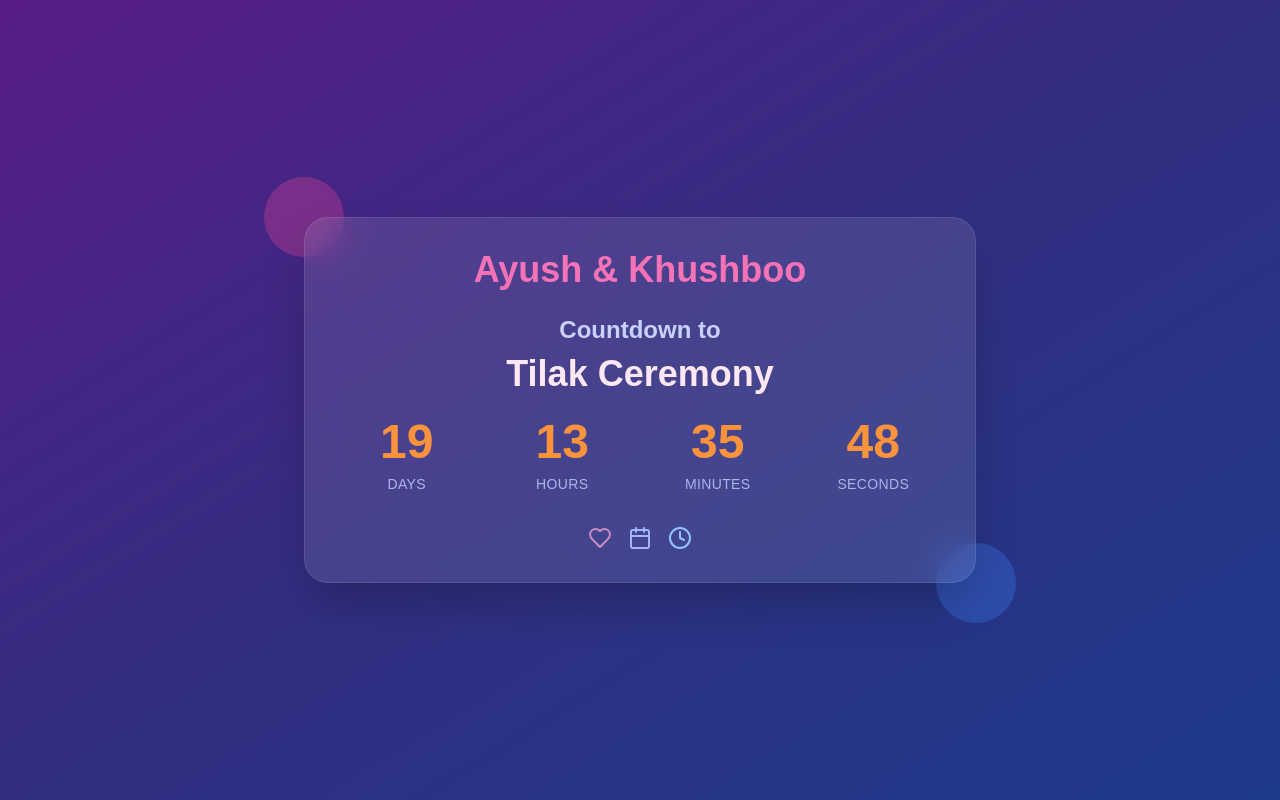
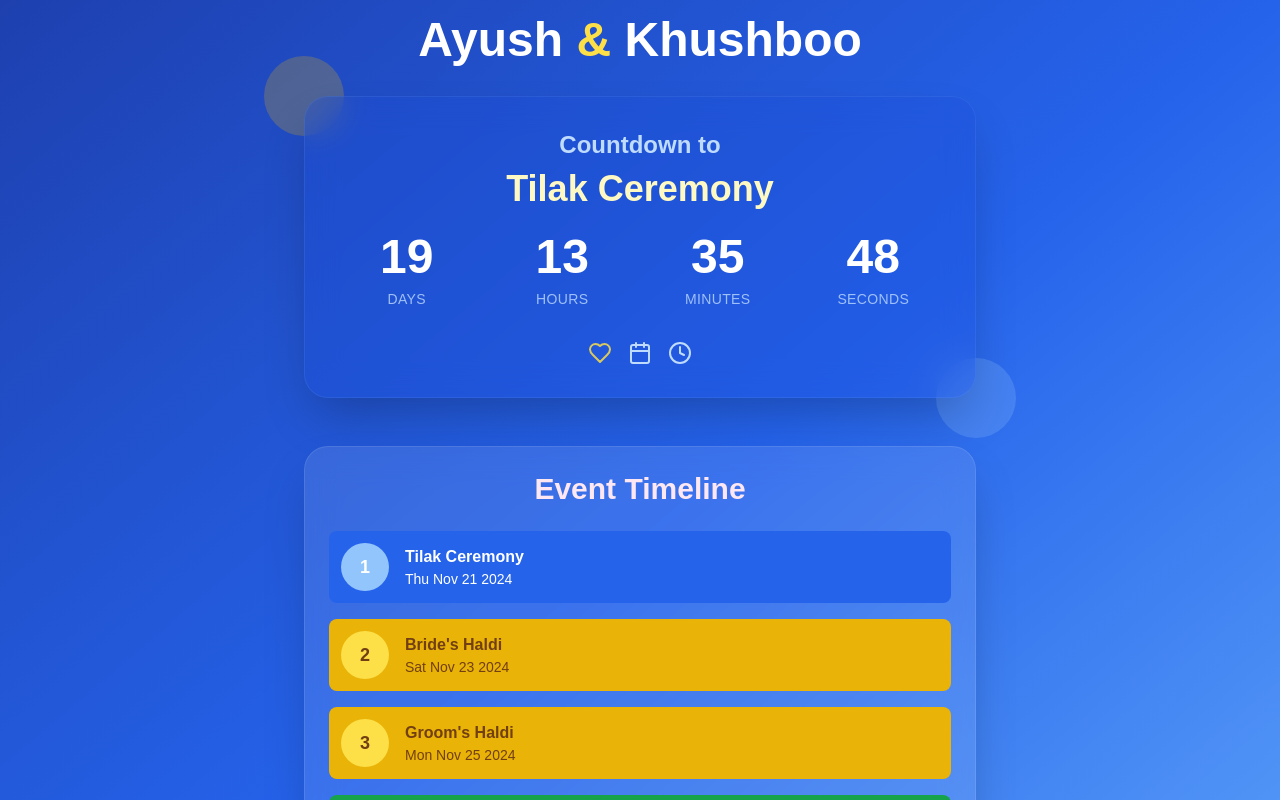
Before and after one commit to theaayushsingh/WeddingTimeline, a Next.js app: page / in a window 1280 px wide. Shown: the top 800 px of the page. Built offline with nearby package versions, Linux system fonts and the light colour scheme.

Commit message:
version 2

```diff
--- a/app/components/Wedding-Page.tsx
+++ b/app/components/Wedding-Page.tsx
@@ -1,109 +1,171 @@
 'use client'
 
-import { useState, useEffect } from 'react'
+import { useState, useEffect, useRef } from 'react'
 import { Heart, Calendar, Clock, PartyPopper } from 'lucide-react'
+import { events, theme } from './wedding-config'
+
+type Event = typeof events[number];
+
+function EventTimeline() {
+  return (
+    <div className="mt-12 p-6 backdrop-blur-lg bg-white bg-opacity-10 rounded-3xl shadow-2xl border border-white border-opacity-10 w-full max-w-2xl">
+      <h2 className="text-3xl font-bold mb-6 text-center text-pink-100">Event Timeline</h2>
+      <div className="space-y-4">
+        {events.map((event, index) => (
+          <div key={index} className={`flex items-center p-3 rounded-lg ${theme[event.theme].primary}`}>
+            <div className={`w-12 h-12 flex-shrink-0 flex items-center justify-center rounded-full ${theme[event.theme].secondary} mr-4`}>
+              <span className={`text-lg font-bold ${theme[event.theme].text}`}>{index + 1}</span>
+            </div>
+            <div>
+              <h3 className={`font-semibold ${theme[event.theme].text}`}>{event.name}</h3>
+              <p className={`text-sm ${theme[event.theme].text}`}>{event.date.toDateString()}</p>
+            </div>
+          </div>
+        ))}
+      </div>
+    </div>
+  )
+}
 
 export default function ModernWeddingCountdown() {
   const [countdown, setCountdown] = useState({ days: 0, hours: 0, minutes: 0, seconds: 0 })
-  const [currentEvent, setCurrentEvent] = useState('')
+  const [currentEvent, setCurrentEvent] = useState<Event | null>(null)
+  const [nextEvent, setNextEvent] = useState<Event | null>(null)
   const [isCelebrationDay, setIsCelebrationDay] = useState(false)
-
-  const events = [
-    { name: 'Tilak Ceremony', date: new Date('2024-11-21T00:00:00') },
-    { name: 'Wedding', date: new Date('2024-11-27T00:00:00') },
-    { name: 'Reception', date: new Date('2024-11-28T00:00:00') }
-  ]
+  const [error, setError] = useState<string | null>(null)
+  const intervalRef = useRef<NodeJS.Timeout>()
 
   useEffect(() => {
-    const timer = setInterval(() => {
+    const updateCountdown = () => {
+      try {
         const now = new Date()
-      const todayEvent = events.find(event =>
+        console.log('Current date:', now.toISOString())
+        console.log('Events:', events)
+
+        let todayEvent = events.find(event =>
           event.date.toDateString() === now.toDateString()
         )
 
         if (todayEvent) {
-        setCurrentEvent(todayEvent.name)
+          console.log('Today is an event day:', todayEvent.name)
+          setCurrentEvent(todayEvent)
           setIsCelebrationDay(true)
-        setCountdown({ days: 0, hours: 0, minutes: 0, seconds: 0 })
+          let nextEventIndex = events.findIndex(e => e.name === todayEvent.name) + 1
+          setNextEvent(nextEventIndex < events.length ? events[nextEventIndex] : null)
           return
         }
 
-      const nextEvent = events.find(event => event.date > now)
+        let next = events.find(event => event.date > now)
 
-      if (!nextEvent) {
-        setCurrentEvent('All events have passed!')
+        if (!next) {
+          console.log('All events have passed')
+          setCurrentEvent(events[events.length - 1])
+          setNextEvent(null)
           setIsCelebrationDay(false)
           setCountdown({ days: 0, hours: 0, minutes: 0, seconds: 0 })
           return
         }
 
-      setCurrentEvent(nextEvent.name)
+        console.log('Next event:', next.name, 'on', next.date.toISOString())
+        setCurrentEvent(next)
+        let nextEventIndex = events.indexOf(next) + 1
+        setNextEvent(nextEventIndex < events.length ? events[nextEventIndex] : null)
         setIsCelebrationDay(false)
 
-      const timeRemaining = nextEvent.date.getTime() - now.getTime()
+        const timeRemaining = next.date.getTime() - now.getTime()
         const days = Math.floor(timeRemaining / (1000 * 60 * 60 * 24))
         const hours = Math.floor((timeRemaining % (1000 * 60 * 60 * 24)) / (1000 * 60 * 60))
         const minutes = Math.floor((timeRemaining % (1000 * 60 * 60)) / (1000 * 60))
         const seconds = Math.floor((timeRemaining % (1000 * 60)) / 1000)
 
         setCountdown({ days, hours, minutes, seconds })
-    }, 1000)
+        console.log('Countdown updated:', { days, hours, minutes, seconds })
+      } catch (err) {
+        console.error('Error updating countdown:', err)
+        setError('An error occurred while updating the countdown. Please refresh the page.')
+      }
+    }
 
-    return () => clearInterval(timer)
+    updateCountdown()
+    intervalRef.current = setInterval(updateCountdown, 1000)
+
+    return () => {
+      if (intervalRef.current) {
+        clearInterval(intervalRef.current)
+      }
+    }
   }, [])
 
+  const currentTheme = currentEvent ? theme[currentEvent.theme] : theme.default
+
+  if (error) {
     return (
-    <div className="min-h-screen flex items-center justify-center bg-gradient-to-br from-purple-900 via-indigo-900 to-blue-900 p-4">
+      <div className="min-h-screen flex items-center justify-center bg-red-100 text-red-800 p-4">
+        <div className="text-center">
+          <h1 className="text-2xl font-bold mb-4">Error</h1>
+          <p>{error}</p>
+        </div>
+      </div>
+    )
+  }
+
+  return (
+    <div className={`min-h-screen flex flex-col items-center justify-center p-4 ${currentTheme.background}`}>
+      <h1 className="text-5xl font-bold mb-8 text-center">
+        <span className={currentTheme.text}>Ayush</span> <span className={currentTheme.accent}>&</span> <span className={currentTheme.text}>Khushboo</span>
+      </h1>
       <div className="relative w-full max-w-2xl">
         {/* Decorative elements */}
-        <div className="absolute -top-10 -left-10 w-20 h-20 bg-pink-500 rounded-full opacity-10 animate-pulse"></div>
-        <div className="absolute -bottom-10 -right-10 w-20 h-20 bg-blue-500 rounded-full opacity-10 animate-pulse delay-300"></div>
+        <div className={`absolute -top-10 -left-10 w-20 h-20 ${currentTheme.decorPrimary} rounded-full opacity-10 animate-pulse`}></div>
+        <div className={`absolute -bottom-10 -right-10 w-20 h-20 ${currentTheme.decorSecondary} rounded-full opacity-10 animate-pulse delay-300`}></div>
 
         {/* Main card */}
-        <div className="backdrop-blur-lg bg-white bg-opacity-10 rounded-3xl p-8 shadow-2xl border border-white border-opacity-10 overflow-hidden">
+        <div className={`backdrop-blur-lg ${currentTheme.cardBackground} rounded-3xl p-8 shadow-2xl border ${currentTheme.cardBorder} border-opacity-10 overflow-hidden`}>
           <div className="relative z-10">
-            {isCelebrationDay ? (
+            {currentEvent && (
+              isCelebrationDay ? (
                 <>
-                <h1 className="text-4xl font-bold mb-6 text-pink-100 text-center">
-                  <span className="block text-2xl mb-2 text-indigo-200">Today is the</span>
-                  {currentEvent}
-                </h1>
+                  <h2 className={`text-4xl font-bold mb-6 ${currentTheme.headingText} text-center`}>
+                    <span className={`block text-2xl mb-2 ${currentTheme.subHeadingText}`}>Today is the</span>
+                    {currentEvent.name}
+                  </h2>
                   <div className="text-center mb-8">
-                  <PartyPopper className="inline-block text-yellow-300 animate-bounce" size={48} />
-                  <p className="text-2xl text-red-400 mt-4">Congratulations and best wishes!</p>
-                  <p className='text-xl text-white mt-4'>Do not forget to click tons of picture and video.</p>
+                    <PartyPopper className={`inline-block ${currentTheme.accent} animate-bounce`} size={48} />
+                    <p className={`text-2xl ${currentTheme.text} mt-4`}>Congratulations and best wishes!</p>
                   </div>
-                <div className="flex justify-center space-x-4">
-                  <Heart className="text-pink-300 animate-pulse" size={24} />
-                  <Calendar className="text-indigo-300" size={24} />
-                  <Clock className="text-blue-300" size={24} />
+                  {nextEvent && (
+                    <div className={`mt-8 p-4 ${currentTheme.cardBackground} rounded-lg`}>
+                      <h3 className={`text-xl font-semibold ${currentTheme.subHeadingText} mb-2`}>Next Event:</h3>
+                      <p className={currentTheme.text}>{nextEvent.name} on {nextEvent.date.toDateString()}</p>
                     </div>
+                  )}
                 </>
               ) : (
                 <>
-                <h1 className='text-4xl font-bold mb-6 text-pink-400 text-center'>Ayush & Khushboo</h1>
-                <h1 className="text-4xl font-bold mb-6 text-pink-100 text-center">
-                  <span className="block text-2xl mb-2 text-indigo-200">Countdown to</span>
-                  {currentEvent}
-                </h1>
+                  <h2 className={`text-4xl font-bold mb-6 ${currentTheme.headingText} text-center`}>
+                    <span className={`block text-2xl mb-2 ${currentTheme.subHeadingText}`}>Countdown to</span>
+                    {currentEvent.name}
+                  </h2>
                   <div className="grid grid-cols-2 md:grid-cols-4 gap-4 mb-8">
                     {Object.entries(countdown).map(([unit, value]) => (
                       <div key={unit} className="text-center">
-                      <div className="text-5xl font-bold text-orange-400 mb-2">{value}</div>
-                      <div className="text-sm uppercase tracking-wide text-indigo-200 opacity-80">{unit}</div>
+                        <div className={`text-5xl font-bold ${currentTheme.text} mb-2`}>{value}</div>
+                        <div className={`text-sm uppercase tracking-wide ${currentTheme.subHeadingText} opacity-80`}>{unit}</div>
                       </div>
                     ))}
                   </div>
+                </>
+              )
+            )}
             <div className="flex justify-center space-x-4">
-                  <Heart className="text-pink-300 animate-pulse" size={24} />
-                  <Calendar className="text-indigo-300" size={24} />
-                  <Clock className="text-blue-300" size={24} />
-                </div>
-              </>
-            )}
+              <Heart className={`${currentTheme.accent} animate-pulse`} size={24} />
+              <Calendar className={currentTheme.icon} size={24} />
+              <Clock className={currentTheme.icon} size={24} />
             </div>
           </div>
         </div>
       </div>
+      <EventTimeline />
+    </div>
   )
 }
--- /dev/null
+++ b/app/components/wedding-config.ts
@@ -0,0 +1,93 @@
+export const events = [
+    { name: 'Tilak Ceremony', date: new Date('2024-11-21T00:00:00'), theme: 'tilak' },
+    { name: "Bride's Haldi", date: new Date('2024-11-23T00:00:00'), theme: 'haldi' },
+    { name: "Groom's Haldi", date: new Date('2024-11-25T00:00:00'), theme: 'haldi' },
+    { name: 'Mehandi', date: new Date('2024-11-26T00:00:00'), theme: 'mehandi' },
+    { name: 'Wedding', date: new Date('2024-11-27T00:00:00'), theme: 'wedding' },
+    { name: 'Reception', date: new Date('2024-11-28T00:00:00'), theme: 'reception' }
+  ] as const;
+
+  export const theme = {
+    default: {
+      background: 'bg-gradient-to-br from-purple-900 via-indigo-900 to-blue-900',
+      text: 'text-white',
+      headingText: 'text-pink-100',
+      subHeadingText: 'text-indigo-200',
+      accent: 'text-pink-300',
+      icon: 'text-blue-300',
+      cardBackground: 'bg-white bg-opacity-10',
+      cardBorder: 'border-white',
+      decorPrimary: 'bg-pink-500',
+      decorSecondary: 'bg-blue-500',
+    },
+    tilak: {
+      background: 'bg-gradient-to-br from-blue-800 via-blue-600 to-blue-400',
+      text: 'text-white',
+      headingText: 'text-yellow-100',
+      subHeadingText: 'text-blue-200',
+      accent: 'text-yellow-300',
+      icon: 'text-blue-200',
+      cardBackground: 'bg-blue-700 bg-opacity-30',
+      cardBorder: 'border-blue-300',
+      decorPrimary: 'bg-yellow-500',
+      decorSecondary: 'bg-blue-300',
+      primary: 'bg-blue-600',
+      secondary: 'bg-blue-300',
+    },
+    haldi: {
+      background: 'bg-gradient-to-br from-yellow-600 via-yellow-500 to-yellow-400',
+      text: 'text-yellow-900',
+      headingText: 'text-yellow-100',
+      subHeadingText: 'text-yellow-200',
+      accent: 'text-yellow-300',
+      icon: 'text-yellow-200',
+      cardBackground: 'bg-yellow-600 bg-opacity-30',
+      cardBorder: 'border-yellow-300',
+      decorPrimary: 'bg-yellow-300',
+      decorSecondary: 'bg-yellow-500',
+      primary: 'bg-yellow-500',
+      secondary: 'bg-yellow-300',
+    },
+    mehandi: {
+      background: 'bg-gradient-to-br from-green-800 via-green-600 to-green-400',
+      text: 'text-white',
+      headingText: 'text-green-100',
+      subHeadingText: 'text-green-200',
+      accent: 'text-green-300',
+      icon: 'text-green-200',
+      cardBackground: 'bg-green-700 bg-opacity-30',
+      cardBorder: 'border-green-300',
+      decorPrimary: 'bg-green-300',
+      decorSecondary: 'bg-green-500',
+      primary: 'bg-green-600',
+      secondary: 'bg-green-300',
+    },
+    wedding: {
+      background: 'bg-gradient-to-br from-red-200 via-red-300 to-red-400',
+      text: 'text-red-900',
+      headingText: 'text-red-800',
+      subHeadingText: 'text-red-700',
+      accent: 'text-red-600',
+      icon: 'text-red-500',
+      cardBackground: 'bg-red-100 bg-opacity-60',
+      cardBorder: 'border-red-400',
+      decorPrimary: 'bg-red-500',
+      decorSecondary: 'bg-red-300',
+      primary: 'bg-red-400',
+      secondary: 'bg-red-200',
+    },
+    reception: {
+      background: 'bg-gradient-to-br from-gray-900 via-gray-800 to-gray-700',
+      text: 'text-gray-100',
+      headingText: 'text-white',
+      subHeadingText: 'text-gray-300',
+      accent: 'text-red-500',
+      icon: 'text-red-400',
+      cardBackground: 'bg-black bg-opacity-50',
+      cardBorder: 'border-red-800',
+      decorPrimary: 'bg-red-600',
+      decorSecondary: 'bg-gray-600',
+      primary: 'bg-black',
+      secondary: 'bg-red-700',
+    },
+  } as const;
```
Lines whose indentation alone changed are shown as unchanged.
